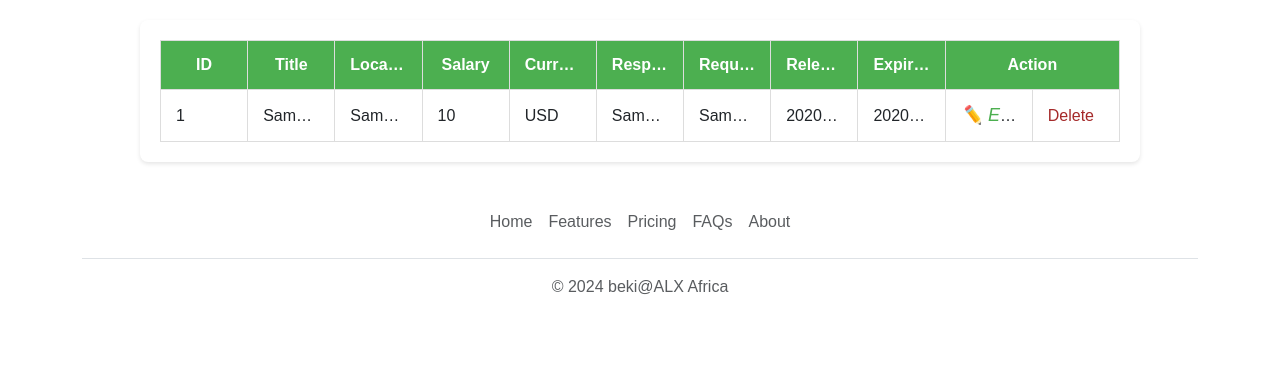
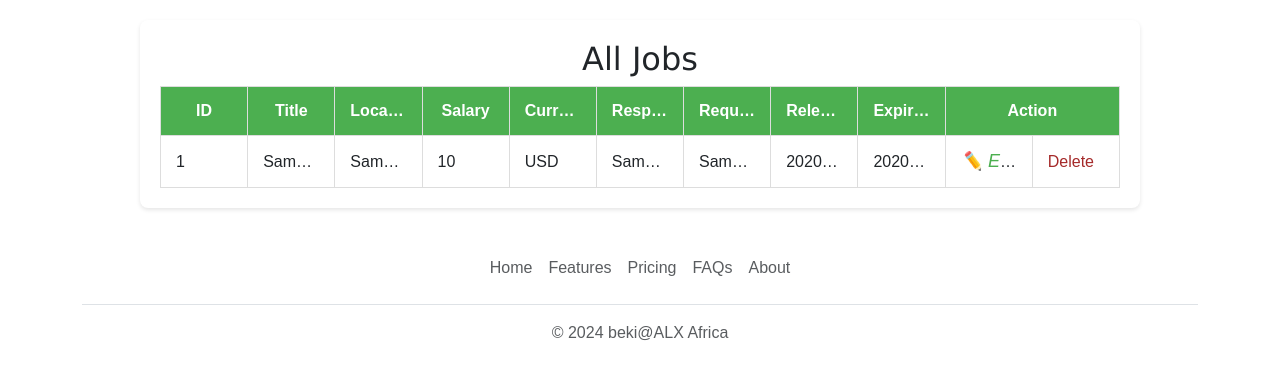
Before and after one commit to bekiyeromm/online-job-application, a Flask app: template templates/view-jobs.html in a window 1280 px wide. Shown: the part 73-453 px from the top of the page. Run offline with Flask 3, Linux system fonts and the light colour scheme; the template is opened without the code that fills it: most values are stand-ins (such as "Sample title", 1, 10 or a date in 2020); some libraries are stand-ins or nearby versions.

Commit message:
Descriptive title Added

```diff
--- a/templates/view-jobs.html
+++ b/templates/view-jobs.html
@@ -8,6 +8,7 @@
 <body>
     {% include 'admin.html' %}
     <div class="table-container">
+        <h2 style="text-align: center; font-family: Verdana, Geneva, Tahoma, sans-serif;">All Jobs</h2>
         <table id="admin-table">
             <thead>
                 <tr>
```
